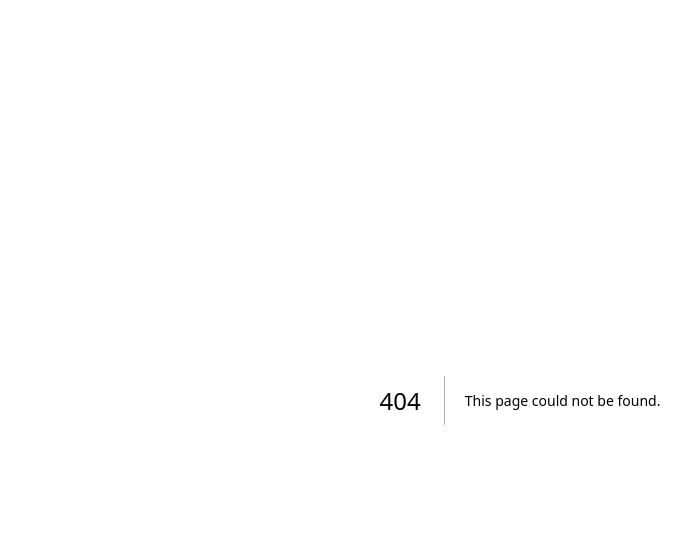
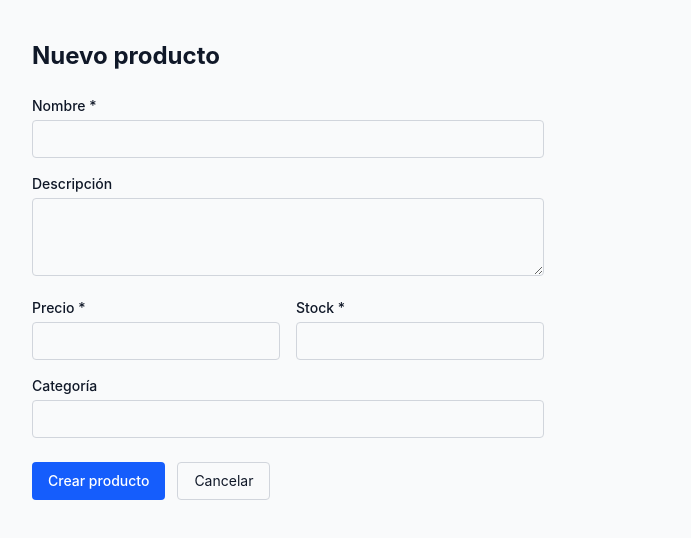
Before and after one commit to LuisMartinGonzalez24/rd-market, a Next.js app: page /productos/nuevo in a window 1280 px wide. Before the commit this address had no page. Shown: the top 538 px of the page, without its empty margins (120-811 px from the left). Built offline with nearby package versions, Linux system fonts and the light colour scheme; no server answers.

Commit message:
Implementa formulario de creación de producto
Co-Authored-By: Claude Fable 5 <noreply@anthropic.com>

```diff
--- /dev/null
+++ b/src/app/productos/nuevo/page.tsx
@@ -0,0 +1,11 @@
+import { crearProducto } from "@/src/lib/actions/productos";
+import ProductoForm from "../producto-form";
+
+export default function NuevoProductoPage() {
+  return (
+    <main className="mx-auto max-w-5xl px-6 py-10">
+      <h1 className="mb-6 text-2xl font-bold">Nuevo producto</h1>
+      <ProductoForm action={crearProducto} textoBoton="Crear producto" />
+    </main>
+  );
+}
--- /dev/null
+++ b/src/app/productos/producto-form.tsx
@@ -0,0 +1,107 @@
+import Link from "next/link";
+
+type ProductoFormProps = {
+  action: (formData: FormData) => Promise<void>;
+  textoBoton: string;
+  valores?: {
+    nombre: string;
+    descripcion: string | null;
+    precio: number;
+    stock: number;
+    categoria: string | null;
+  };
+};
+
+const inputClass =
+  "w-full rounded border border-gray-300 px-3 py-2 text-sm focus:border-blue-500 focus:outline-none";
+
+export default function ProductoForm({ action, textoBoton, valores }: ProductoFormProps) {
+  return (
+    <form action={action} className="max-w-lg space-y-4">
+      <div>
+        <label htmlFor="nombre" className="mb-1 block text-sm font-medium">
+          Nombre *
+        </label>
+        <input
+          id="nombre"
+          name="nombre"
+          required
+          defaultValue={valores?.nombre}
+          className={inputClass}
+        />
+      </div>
+
+      <div>
+        <label htmlFor="descripcion" className="mb-1 block text-sm font-medium">
+          Descripción
+        </label>
+        <textarea
+          id="descripcion"
+          name="descripcion"
+          rows={3}
+          defaultValue={valores?.descripcion ?? ""}
+          className={inputClass}
+        />
+      </div>
+
+      <div className="grid grid-cols-2 gap-4">
+        <div>
+          <label htmlFor="precio" className="mb-1 block text-sm font-medium">
+            Precio *
+          </label>
+          <input
+            id="precio"
+            name="precio"
+            type="number"
+            step="0.01"
+            min="0"
+            required
+            defaultValue={valores?.precio}
+            className={inputClass}
+          />
+        </div>
+        <div>
+          <label htmlFor="stock" className="mb-1 block text-sm font-medium">
+            Stock *
+          </label>
+          <input
+            id="stock"
+            name="stock"
+            type="number"
+            min="0"
+            required
+            defaultValue={valores?.stock}
+            className={inputClass}
+          />
+        </div>
+      </div>
+
+      <div>
+        <label htmlFor="categoria" className="mb-1 block text-sm font-medium">
+          Categoría
+        </label>
+        <input
+          id="categoria"
+          name="categoria"
+          defaultValue={valores?.categoria ?? ""}
+          className={inputClass}
+        />
+      </div>
+
+      <div className="flex gap-3 pt-2">
+        <button
+          type="submit"
+          className="rounded bg-blue-600 px-4 py-2 text-sm font-medium text-white hover:bg-blue-700"
+        >
+          {textoBoton}
+        </button>
+        <Link
+          href="/productos"
+          className="rounded border border-gray-300 px-4 py-2 text-sm hover:bg-gray-100"
+        >
+          Cancelar
+        </Link>
+      </div>
+    </form>
+  );
+}
--- /dev/null
+++ b/src/lib/actions/productos.ts
@@ -0,0 +1,27 @@
+"use server";
+
+import { revalidatePath } from "next/cache";
+import { redirect } from "next/navigation";
+import prisma from "@/src/lib/prisma";
+
+function leerDatosProducto(formData: FormData) {
+  return {
+    nombre: String(formData.get("nombre") ?? "").trim(),
+    descripcion: String(formData.get("descripcion") ?? "").trim() || null,
+    precio: Number(formData.get("precio")),
+    stock: Number(formData.get("stock")),
+    categoria: String(formData.get("categoria") ?? "").trim() || null,
+  };
+}
+
+export async function crearProducto(formData: FormData) {
+  const datos = leerDatosProducto(formData);
+  if (!datos.nombre || Number.isNaN(datos.precio) || Number.isNaN(datos.stock)) {
+    throw new Error("Datos de producto inválidos");
+  }
+
+  await prisma.producto.create({ data: datos });
+
+  revalidatePath("/productos");
+  redirect("/productos");
+}
```
